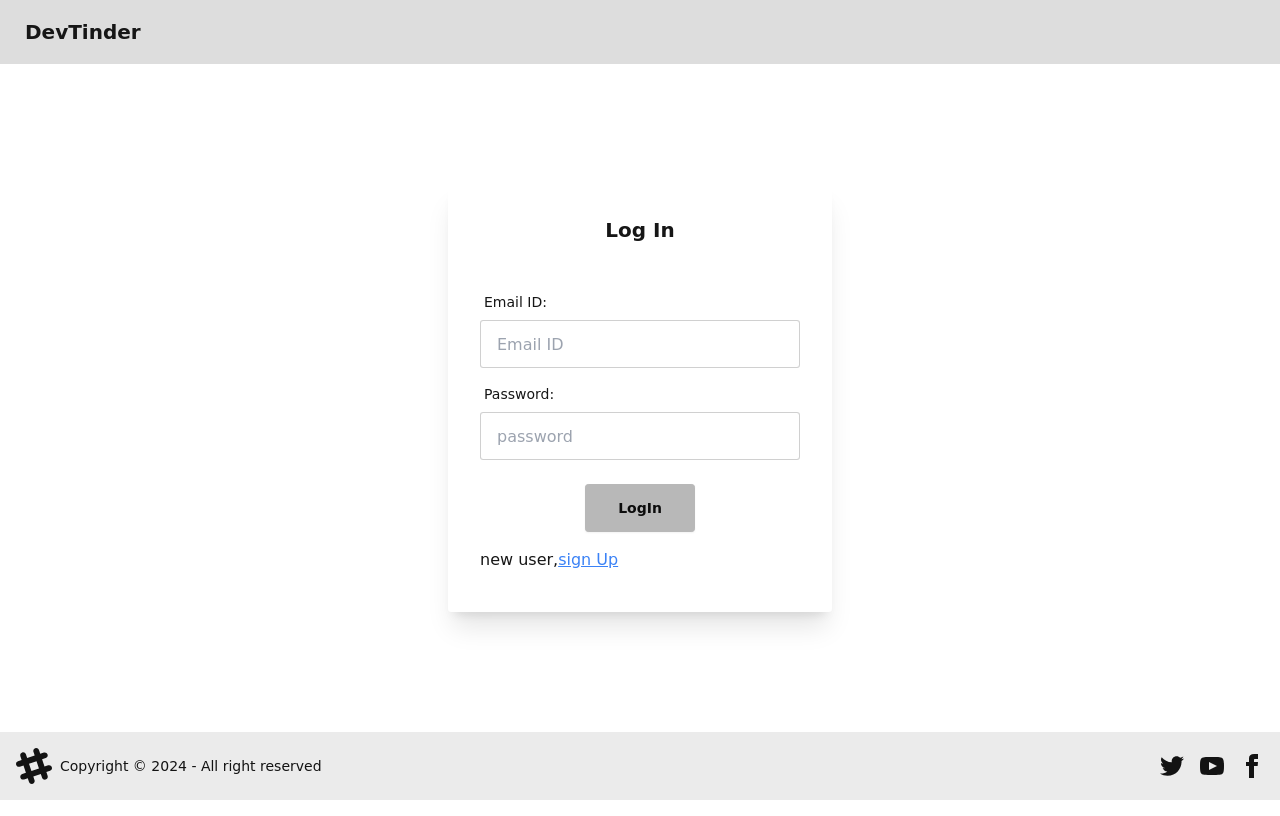
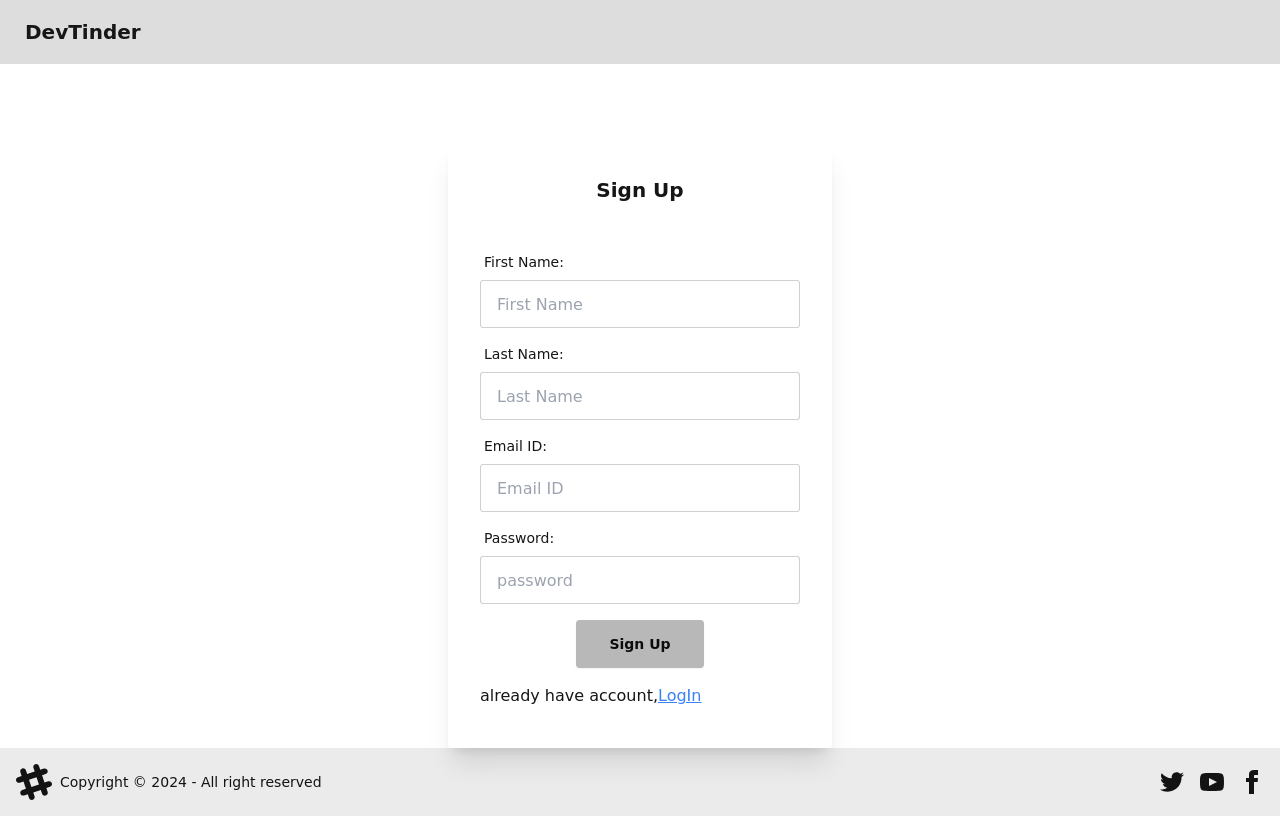
Before and after one commit to sandeep1555/devTinder-frontend, a React (Vite) app: page /login in a window 1280 px wide. Built offline with nearby package versions, Linux system fonts and the light colour scheme; no server answers.

Commit message:
components folder created

```diff
--- a/src/Body.jsx
+++ b/src/components/Body.jsx
@@ -2,10 +2,10 @@
 import { Outlet, useNavigate } from 'react-router-dom'
 import NavBar from './NavBar'
 import axios from 'axios'
-import { BASE_URL } from './utils/constants'
+import { BASE_URL } from '../utils/constants'
 import { useEffect } from 'react'
 import { useDispatch, useSelector } from 'react-redux'
-import { addUser } from './utils/userSlice'
+import { addUser } from '../utils/userSlice'
 import Footer from './Footer'
 
 const Body = () => {
--- a/src/Connections.jsx
+++ b/src/components/Connections.jsx
@@ -1,8 +1,8 @@
 import axios from 'axios'
 import { useEffect, useState } from 'react'
-import { BASE_URL } from './utils/constants'
+import { BASE_URL } from '../utils/constants'
 import { useDispatch, useSelector } from 'react-redux'
-import { addConnections } from './utils/connectionsSlice'
+import { addConnections } from '../utils/connectionsSlice'
 import UserCard from './UserCard'
 
 const Connections = () => {
@@ -82,12 +82,12 @@ const Connections = () => {
                 })
             ) : (
                 <div className='flex justify-center'>
-                    <div className="card bg-base-100 w-96 shadow-xl">
-                        <div className="card-body">
-                            <h2 className="card-title text-center px-20">No Connections Found</h2>
+                <div className="card bg-base-100 md:w-1/2 w-full mx-4  shadow-xl">
+                    <div className="card-body flex justify-center items-center">
+                        <h2 className="card-title text-center ">No Connections Found</h2>
 
-                        </div>
                     </div>
+                </div>
                 </div>
             ))}
         </div>
--- a/src/EditProfile.jsx
+++ b/src/components/EditProfile.jsx
@@ -2,8 +2,8 @@ import { useState } from "react";
 import UserCard from "./UserCard";
 import { useDispatch } from "react-redux";
 import axios from "axios";
-import { BASE_URL } from "./utils/constants";
-import { addUser } from "./utils/userSlice";
+import { BASE_URL } from "../utils/constants";
+import { addUser } from "../utils/userSlice";
 import { useNavigate } from "react-router-dom";
 
 
@@ -60,8 +60,9 @@ const EditProfile = ({ user }) => {
     return (
 
 
-        <div className="md:flex md:justify-center md:my-16 mt-12 mb-24 overflow-y-scroll ">
-            <div className='card bg-base-100 w-96 shadow-xl   mb-10  md:mx-8 mx-1 '>
+        <div className="md:flex md:justify-center md:items-center flex-row justify-center items-center md:my-16 mt-12 mb-10 overflow-y-scroll  ">
+
+            <div className='card bg-base-100 w-96 shadow-xl    mb-10  md:mx-8 mx-1 '>
                 <div className="card-body">
                     <h2 className="card-title  justify-center mb-8">Edit Profile</h2>
                     <div>
--- a/src/Feed.jsx
+++ b/src/components/Feed.jsx
@@ -1,8 +1,8 @@
 import axios from "axios"
-import { BASE_URL } from "./utils/constants"
+import { BASE_URL } from "../utils/constants"
 import { useEffect } from "react";
 import { useDispatch, useSelector } from "react-redux";
-import { addFeed } from "./utils/feedSlice";
+import { addFeed } from "../utils/feedSlice";
 import UserCard from "./UserCard";
 import { useNavigate } from "react-router-dom";
 
@@ -32,7 +32,7 @@ const Feed = () => {
   if (feedData.length <= 0) return <h1 className="text-center mt-10">no new users found</h1>
 
   return (
-    <div className="flex justify-center md:my-10 my-4  ">
+    <div className="flex justify-center md:my-10 my-[-10px]">
       {feedData && <UserCard user={feedData[0]} disabled={false} />}
     </div>
   )
--- a/src/LogIn.jsx
+++ b/src/components/LogIn.jsx
@@ -1,9 +1,11 @@
 import axios from "axios";
 import { useEffect, useState } from "react"
 import { useDispatch, useSelector } from "react-redux";
-import { addUser } from "./utils/userSlice";
+import { addUser } from "../utils/userSlice";
 import { useNavigate } from "react-router-dom";
-import { BASE_URL } from "./utils/constants";
+import { BASE_URL } from "../utils/constants";
+import ErrorIcon from '../assets/icons/error-icon.png';
+
 
 
 const LogIn = () => {
@@ -12,28 +14,35 @@ const LogIn = () => {
   const [firstName, setFirstName] = useState("");
   const [lastName, setLastName] = useState("");
   const [error, setError] = useState("");
-  const [isLoginForm, setIsLoginForm] = useState(true);
+  const [isLoginForm, setIsLoginForm] = useState(false);
+  const [isLoading, setIsLoading] = useState(false);
   const dispatch = useDispatch();
   const naviagte = useNavigate();
   const user = useSelector((store) => store.user)
-  const handleLogInButton = async () => {
-    try {
 
 
+
+  const handleLogInButton = async () => {
+    setError("")
+    setIsLoading(true);
+    try {
       const res = await axios.post(BASE_URL + "/login", { emailId, password }, { withCredentials: true })
       dispatch(addUser(res.data.data))
       naviagte("/")
-
-
-
     }
     catch (err) {
       setError(err.response.data || "something went wrong")
       console.log(err)
 
     }
+    finally {
+      setIsLoading(false)
+    }
   }
+
   const handleSignUpButton = async () => {
+    setError("")
+    setIsLoading(true)
     try {
       const res = await axios.post(BASE_URL + "/signup", { firstName, lastName, emailId, password }, { withCredentials: true })
       dispatch(addUser(res.data.data))
@@ -42,6 +51,9 @@ const LogIn = () => {
     catch (err) {
       setError(err.response.data || "something went wrong")
       console.log(err)
+    }
+    finally {
+      setIsLoading(false)
     }
   }
 
@@ -93,9 +105,14 @@ const LogIn = () => {
 
 
           </div>
-          <p className="text-red-500">{error}</p>
-          <div className="card-actions justify-center">
-            <button className="btn btn-primary px-8" onClick={isLoginForm ? handleLogInButton : handleSignUpButton}>{isLoginForm ? "LogIn" : "SignUp"}</button>
+          {error && (
+            <p className="text-red-500 flex items-center mb-4">
+              <img src={ErrorIcon} alt="Error Icon" className="w-4 h-4 mr-1" />
+              {error}
+            </p>
+          )}          <div className="card-actions justify-center">
+            <button className="btn btn-primary px-8" onClick={isLoginForm ? handleLogInButton : handleSignUpButton}>{isLoading ? <span className={`loading loading-spinner loading-md ${isLoginForm ? "mx-[6px]": "mx-[13px]"}`}></span> : isLoginForm ? "LogIn" : "Sign Up"}</button>
+
           </div>
           <p className="my-2">{isLoginForm ? "new user," : "already have account,"}<span className="underline text-blue-500 cursor-pointer" onClick={() => { setIsLoginForm(!isLoginForm); setemailId(""); setPassword(""); setFirstName(""); setLastName(""); setError("") }}>{isLoginForm ? "sign Up" : "LogIn"}</span></p>
         </div>
--- a/src/NavBar.jsx
+++ b/src/components/NavBar.jsx
@@ -2,11 +2,11 @@
 import axios from 'axios';
 import { useDispatch, useSelector } from 'react-redux'
 import { Link, useNavigate } from 'react-router-dom';
-import { BASE_URL } from './utils/constants';
-import { removeUser } from './utils/userSlice';
-import { removeConnections } from './utils/connectionsSlice';
-import { resetFeed } from './utils/feedSlice';
-import { resetRequest } from './utils/requestsSlice';
+import { BASE_URL } from '../utils/constants';
+import { removeUser } from '../utils/userSlice';
+import { removeConnections } from '../utils/connectionsSlice';
+import { resetFeed } from '../utils/feedSlice';
+import { resetRequest } from '../utils/requestsSlice';
 
 const NavBar = () => {
 
@@ -26,7 +26,7 @@ const NavBar = () => {
 
 
   return (
-    <div className="navbar bg-base-300 ">
+    <div className="navbar bg-base-300  ">
       <div className="flex-1">
         <Link to="/" className="btn btn-ghost text-xl">DevTinder</Link>
       </div>
@@ -38,7 +38,7 @@ const NavBar = () => {
 
           <button className="font-bold text-sm  hover:text-gray-600 mr-1  md:text-lg md:mr-6" onClick={() => navigate("/")}>Home</button>
 
-          <button className="font-bold  hover:text-gray-600 text-sm mr-1 md:text-lg md:mr-6" onClick={() => navigate("/requests")}>Requests</button>
+          <button className="font-bold  hover:text-gray-600 text-sm mr-1 md:text-lg md:mr-6  md:block hidden" onClick={() => navigate("/requests")}>Requests</button>
 
           <button className="font-bold  hover:text-gray-600 text-sm mr-1 md:text-lg md:mr-6" onClick={() => navigate("/connections")}>Connections</button>
 
--- a/src/Requests.jsx
+++ b/src/components/Requests.jsx
@@ -1,7 +1,7 @@
 import { useDispatch, useSelector } from "react-redux";
-import { BASE_URL } from "./utils/constants";
+import { BASE_URL } from "../utils/constants";
 import axios from "axios";
-import { addRequests, removeRequests } from "./utils/requestsSlice";
+import { addRequests, removeRequests } from "../utils/requestsSlice";
 import { useEffect } from "react";
 
 
@@ -78,9 +78,9 @@ const Requests = () => {
 
 
             }) : <div className='flex justify-center'>
-                <div className="card bg-base-100 w-96 shadow-xl">
-                    <div className="card-body">
-                        <h2 className="card-title text-center px-20">No Requests Found</h2>
+                <div className="card bg-base-100 md:w-1/2 w-full mx-4  shadow-xl">
+                    <div className="card-body flex justify-center items-center">
+                        <h2 className="card-title text-center ">No Requests Found</h2>
 
                     </div>
                 </div>
--- a/src/UserCard.jsx
+++ b/src/components/UserCard.jsx
@@ -1,7 +1,7 @@
 import axios from "axios";
-import { BASE_URL } from "./utils/constants";
+import { BASE_URL } from "../utils/constants";
 import { useDispatch } from "react-redux";
-import { removeFeed } from "./utils/feedSlice";
+import { removeFeed } from "../utils/feedSlice";
 import { useState } from "react";
 
 
@@ -30,7 +30,7 @@ const UserCard = ({ user, disabled }) => {
 
   return (
 
-    <div className={`card  bg-base-100 w-96 shadow-xl ${!disabled ? "mx-3" : "mx-1"} md:my-10 my-5 md:mt-0 `}>
+    <div className={`card  bg-base-100  shadow-xl ${!disabled ? "mx-3 w-96" : "mx-1 w-96"} md:my-10 my-5 md:mt-0 `}>
       <figure>
         <img className={disabled ? "h-[520px]" : "h-[450px]"}
           src={photoURL ? photoURL : "https://encrypted-tbn0.gstatic.com/images?q=tbn:ANd9GcTqafzhnwwYzuOTjTlaYMeQ7hxQLy_Wq8dnQg&s"}
```
Also changed, not shown: src/App.jsx (+6 -6 lines), src/assets/icons/error-icon.png (added), src/components/Footer.jsx (renamed from src/Footer.jsx), src/components/Profile.jsx (renamed from src/Profile.jsx).
